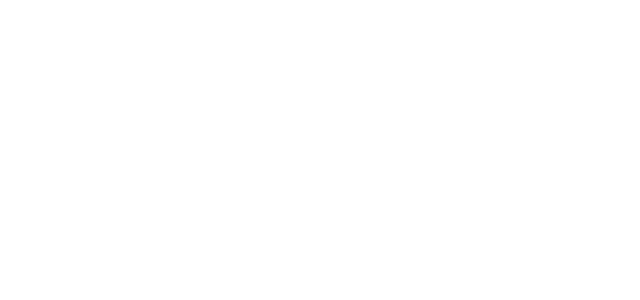
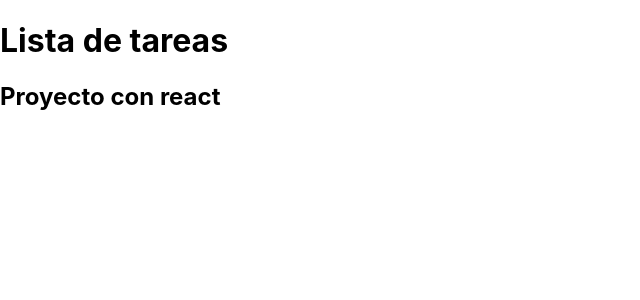
Before and after one commit to ignacioarroyo7/listaTareas, a React (Create React App) app: page / in a window 1280 px wide. Shown: the top 300 px of the page, without its empty margins (0-640 px from the left). Built offline with nearby package versions, Linux system fonts and the light colour scheme.

Commit message:
se crearon los primeros componentes, un titulo ClassComponent y un subtitulo FunctionalComponent

```diff
--- a/src/App.js
+++ b/src/App.js
@@ -1,9 +1,14 @@
 import './App.css';
+import Subtitulo from './components/Subtitulo';
+import Titulo from './components/Titulo';
 
 function App() {
+  //aqui va la logica
   return (
+    //aqui va el maquetado y un poquito de logica
     <div>
-
+      <Titulo/>
+      <Subtitulo/>
     </div>
   );
 }
--- /dev/null
+++ b/src/components/Subtitulo.js
@@ -0,0 +1,9 @@
+import React from 'react';
+//rsc para crear un componente funcional
+const Subtitulo = () => {
+    return (
+        <h2>Proyecto con react</h2>
+    );
+};
+
+export default Subtitulo;
--- /dev/null
+++ b/src/components/Titulo.js
@@ -0,0 +1,11 @@
+import React, { Component } from 'react';
+///si escribo rcc se crea el classComponent
+class Titulo extends Component {
+    render() {
+        return (
+            <h1>Lista de tareas</h1>
+        );
+    }
+}
+
+export default Titulo;
```
